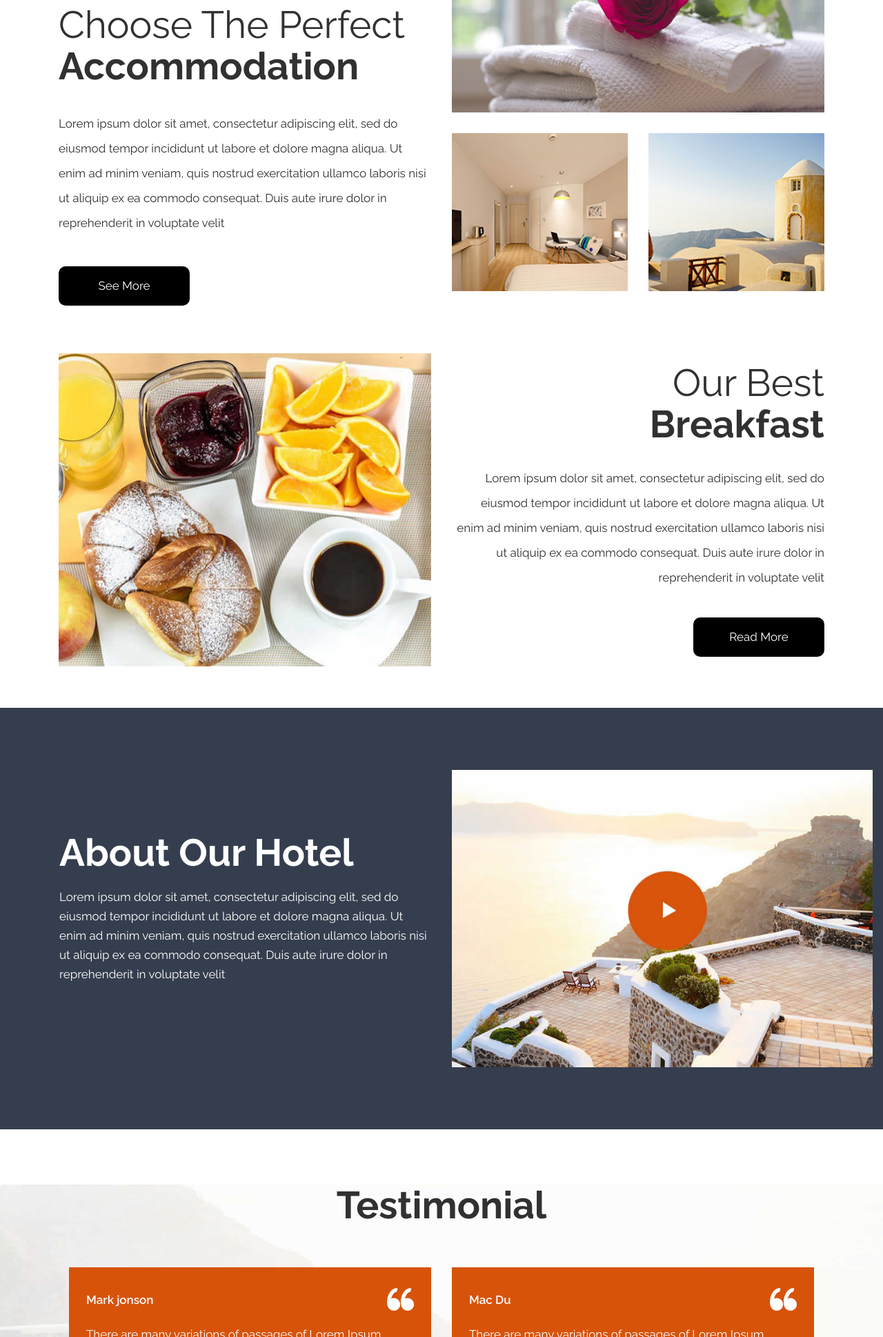
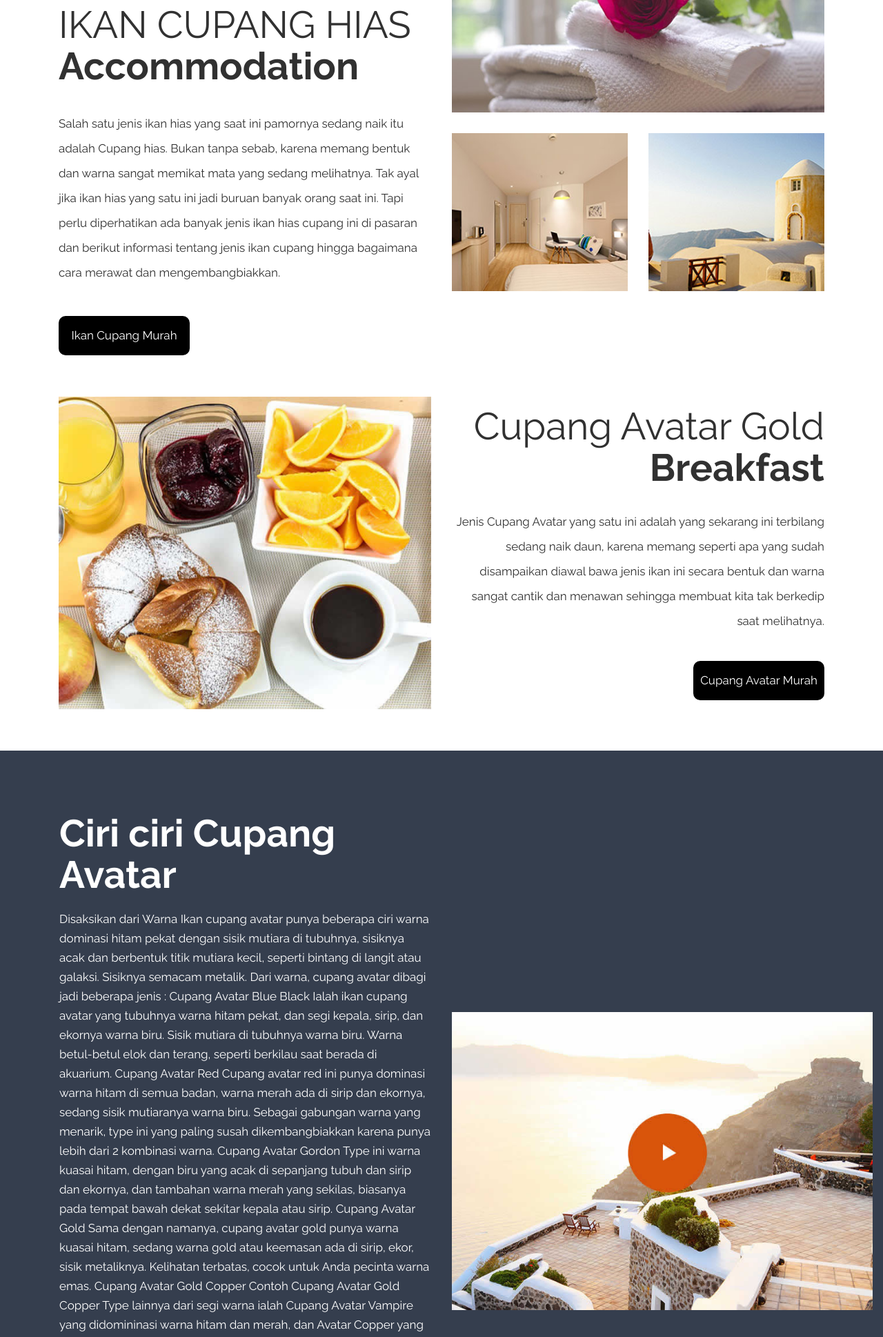
Before and after one commit to cecez22/cecez22.github.io, a plain HTML site: page index.html in a window 1280 px wide. Shown: the part 862-2800 px from the top of the page at 69% size. Drawn offline with nearby package versions, Linux system fonts and the light colour scheme.

Commit message:
update selanjutnya

```diff
--- a/index.html
+++ b/index.html
@@ -84,10 +84,10 @@
                <div class="col-md-12">
                   <div class="text-bg">
                      <div class="padding_lert">
-                        <h1>WELCOME TO HOTEL Felicity </h1>
+                        <h1>IKAN HIAS MURAH JAKARTA </h1>
                         <span>LANDING PAGE 2019</span>
-                        <p>There are many variations of passages of Lorem Ipsum available, but the majority have suffered alteration in some form, by injected humour, or randomised words which don't look even slightly believable</p>
-                        <a href="#">Read More</a>
+                        <p>Apakah anda sedang mencari info tentang ikan Cupang, Guppy, Molly atau Manfish dan gemar dengan dunia Aquascape mungkin anda dapat mengetahui semua informasinya di bawah ini</p>
+                        <a href="https://akuatik.daurkepo.com">AKUARIUMKU</a>
                      </div>
                   </div>
                </div>
@@ -131,10 +131,10 @@
                <div class="col-md-6">
                   <div class="choose_box">
                      <div class="titlepage">
-                        <h2><span class="text_norlam">Choose The Perfect</span> <br>Accommodation</h2>
+                        <h2><span class="text_norlam">IKAN CUPANG HIAS</span> <br>Accommodation</h2>
                      </div>
-                     <p>Lorem ipsum dolor sit amet, consectetur adipiscing elit, sed do eiusmod tempor incididunt ut labore et dolore magna aliqua. Ut enim ad minim veniam, quis nostrud exercitation ullamco laboris nisi ut aliquip ex ea commodo consequat. Duis aute irure dolor in reprehenderit in voluptate velit </p>
-                     <a class="read_more" href="#">See More</a>
+                     <p>Salah satu jenis ikan hias yang saat ini pamornya sedang naik itu adalah Cupang hias. Bukan tanpa sebab, karena memang bentuk dan warna sangat memikat mata yang sedang melihatnya. Tak ayal jika ikan hias yang satu ini jadi buruan banyak orang saat ini. Tapi perlu diperhatikan ada banyak jenis ikan hias cupang ini di pasaran dan berikut informasi tentang jenis ikan cupang hingga bagaimana cara merawat dan mengembangbiakkan.</p>
+                     <a class="read_more" href="https://akuatik.dapurkepo.com/2021/08/ikan-cupang-murah.html">Ikan Cupang Murah</a>
                   </div>
                </div>
                <div class="col-md-6">
@@ -172,10 +172,10 @@
                <div class="col-md-6">
                   <div class="our_box">
                      <div class="titlepage">
-                        <h2><span class="text_norlam">Our Best </span> <br>Breakfast</h2>
+                        <h2><span class="text_norlam">Cupang Avatar Gold</span> <br>Breakfast</h2>
                      </div>
-                     <p>Lorem ipsum dolor sit amet, consectetur adipiscing elit, sed do eiusmod tempor incididunt ut labore et dolore magna aliqua. Ut enim ad minim veniam, quis nostrud exercitation ullamco laboris nisi ut aliquip ex ea commodo consequat. Duis aute irure dolor in reprehenderit in voluptate velit </p>
-                     <a class="read_more" href="#">Read More</a>
+                     <p>Jenis Cupang Avatar yang satu ini adalah yang sekarang ini terbilang sedang naik daun, karena memang seperti apa yang sudah disampaikan diawal bawa jenis ikan ini secara bentuk dan warna sangat cantik dan menawan sehingga membuat kita tak berkedip saat melihatnya.</p>
+                     <a class="read_more" href="https://akuatik.dapurkepo.com/2021/08/ikan-cupang-avatar.html">Cupang Avatar Murah</a>
                   </div>
                </div>
             </div>
@@ -189,14 +189,40 @@
                <div class="col-md-6">
                   <div class="about_text">
                      <div class="titlepage">
-                        <h2>About Our Hotel</h2>
-                        <p>Lorem ipsum dolor sit amet, consectetur adipiscing elit, sed do eiusmod tempor incididunt ut labore et dolore magna aliqua. Ut enim ad minim veniam, quis nostrud exercitation ullamco laboris nisi ut aliquip ex ea commodo consequat. Duis aute irure dolor in reprehenderit in voluptate velit </p>
+                        <h2>Ciri ciri Cupang Avatar</h2>
+                        <p>Disaksikan dari Warna
+Ikan cupang avatar punya beberapa ciri warna dominasi hitam pekat dengan sisik mutiara di tubuhnya, sisiknya acak dan berbentuk titik mutiara kecil, seperti bintang di langit atau galaksi. Sisiknya semacam metalik. Dari warna, cupang avatar dibagi jadi beberapa jenis :
+
+Cupang Avatar Blue Black
+Ialah ikan cupang avatar yang tubuhnya warna hitam pekat, dan segi kepala, sirip, dan ekornya warna biru. Sisik mutiara di tubuhnya warna biru. Warna betul-betul elok dan terang, seperti berkilau saat berada di akuarium.
+
+Cupang Avatar Red
+Cupang avatar red ini punya dominasi warna hitam di semua badan, warna merah ada di sirip dan ekornya, sedang sisik mutiaranya warna biru. Sebagai gabungan warna yang menarik, type ini yang paling susah dikembangbiakkan karena punya lebih dari 2 kombinasi warna.
+
+Cupang Avatar Gordon
+Type ini warna kuasai hitam, dengan biru yang acak di sepanjang tubuh dan sirip dan ekornya, dan tambahan warna merah yang sekilas, biasanya pada tempat bawah dekat sekitar kepala atau sirip.
+
+Cupang Avatar Gold
+Sama dengan namanya, cupang avatar gold punya warna kuasai hitam, sedang warna gold atau keemasan ada di sirip, ekor, sisik metaliknya. Kelihatan terbatas, cocok untuk Anda pecinta warna emas.
+
+Cupang Avatar Gold Copper
+Contoh Cupang Avatar Gold Copper
+
+Type lainnya dari segi warna ialah Cupang Avatar Vampire yang didomininasi warna hitam dan merah, dan Avatar Copper yang tubuhnya memiiki gabungan warna hitam, merah, dan emas.
+
+Selanjutnya dari Wujud Tubuh
+Bentuk tubuh ikan cupang avatar sama dengan ikan cupang pada umumnya, memanjang dengan bentuk ekor dan sirip yang berbagai sesuai sama typenya.
+
+Ada yang ekornya berbentuk setenga bulan atau huruf D, ada juga yang ekornya lebih lebar seperti huruf C.
+
+Lalu dari Mata
+Ikan cupang avatar ini punya warna mata hitam dan bentuk matanya bulat. Matanya tidak terlihat karena kepala dan tubuhnya warna hitam. </p>
                      </div>
                   </div>
                </div>
                <div class="col-md-6">
                   <div class="about_img">
-                     <figure><img src="images/about_img.jpg" alt="#"/></figure>
+                     <figure><img src="images/about_img.jpg" alt="https://1.bp.blogspot.com/-d3ns5pWn9uk/YS2-pOUfcPI/AAAAAAAAX9g/mRKz9082l0QlNWiQaizQXO-xHVZKQJdGgCLcBGAsYHQ/w400-h400/Cupang%2BAvatar%2BGold%2BCopper.jpg"/></figure>
                   </div>
                </div>
             </div>
@@ -204,12 +230,12 @@
       </div>
       <!-- end about -->
       <!-- testimonial -->
-      <div class="testimonial">
+      <div class="harga">
          <div class="container">
             <div class="row">
                <div class="col-md-12">
                   <div class="titlepage">
-                     <h2>Testimonial</h2>
+                     <h2>Harga Ikan Cupang Avatar 2021</h2>
                   </div>
                </div>
             </div>
@@ -250,16 +276,16 @@
                                  <div class="row">
                                     <div class="col-md-6 margin_boot">
                                        <div class="test_box">
-                                          <h4>Mark jonson</h4>
+                                          <h4>Cupang Avatar Gold</h4>
                                           <i><img src="images/te1.png" alt="#"/></i>
-                                          <p>There are many variations of passages of Lorem Ipsum available, but the majority have suffered alteration in some form, by injected humour,</p>
+                                          <p></p>
                                        </div>
                                     </div>
                                     <div class="col-md-6">
                                        <div class="test_box">
-                                          <h4>Mac Du</h4>
+                                          <h4>Cupang Avatar Vampire</h4>
                                           <i><img src="images/te1.png" alt="#"/></i>
-                                          <p>There are many variations of passages of Lorem Ipsum available, but the majority have suffered alteration in some form, by injected humour,</p>
+                                          <p></p>
                                        </div>
                                     </div>
                                  </div>
@@ -272,16 +298,16 @@
                                  <div class="row">
                                     <div class="col-md-6 margin_boot">
                                        <div class="test_box">
-                                          <h4>Mark jonson</h4>
+                                          <h4>Cupang Avtar Gordon</h4>
                                           <i><img src="images/te1.png" alt="#"/></i>
-                                          <p>There are many variations of passages of Lorem Ipsum available, but the majority have suffered alteration in some form, by injected humour,</p>
+                                          <p></p>
                                        </div>
                                     </div>
                                     <div class="col-md-6">
                                        <div class="test_box">
-                                          <h4>Mac Du</h4>
+                                          <h4>Cupang Avatar Blue Black</h4>
                                           <i><img src="images/te1.png" alt="#"/></i>
-                                          <p>There are many variations of passages of Lorem Ipsum available, but the majority have suffered alteration in some form, by injected humour,</p>
+                                          <p></p>
                                        </div>
                                     </div>
                                  </div>
@@ -313,8 +339,8 @@
                         <h2>Contact Us</h2>
                      </div>
                      <div class="cont">
-                        <h3>Free download Landing page Felicity Hotel </h3>
-                        <p>There are many variations of passages of Lorem Ipsum available, but the majority have suffered alteration in some form, by injected humour,</p>
+                        <h3>Cek semua informasi Tentang Cupang Hias di AKuariumku </h3>
+                        <p>Untuk Anda yang ingin mengetahui tentang informasi ikan hias dan lainnya bisa langsung chek di <a href="https://akuatik.dapurkepo.com"><https://akuatik.dapurkepo.com</a>,</p>
                      </div>
                   </div>
                   <div class="col-md-6">
```
